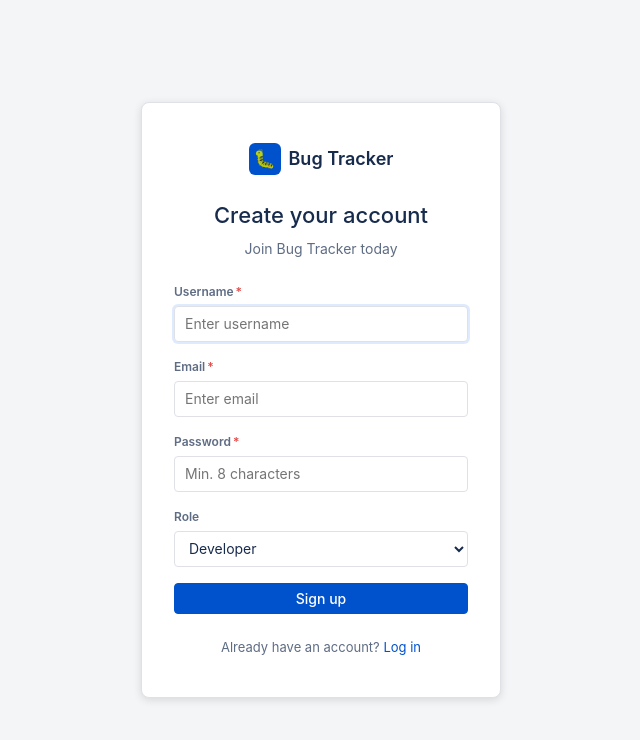
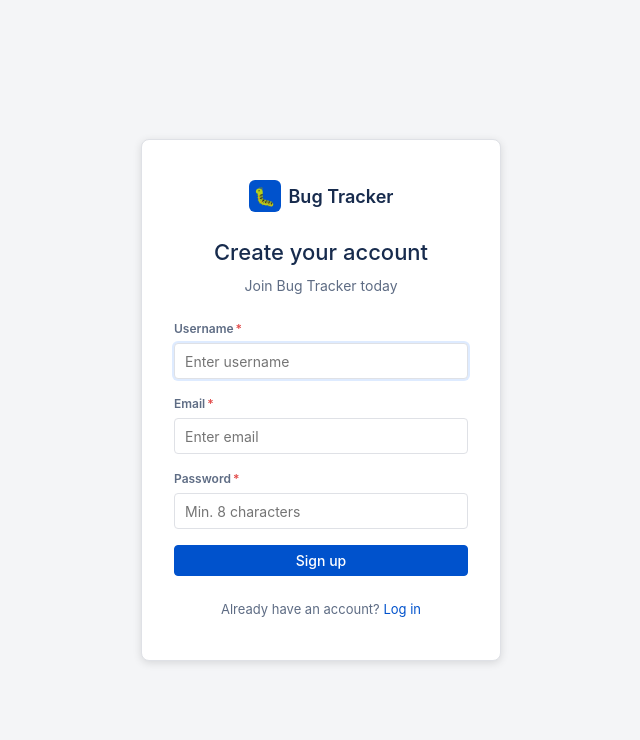
Before and after one commit to Lurkerrrr/bug-tracker, a React (Vite) app in the folder frontend/: page /register in a window 1280 px wide. Shown: the top 740 px of the page, without its empty margins (319-959 px from the left). Built offline with nearby package versions, Linux system fonts and the light colour scheme.

Commit message:
fix: allow ADMIN role to log time on tickets and remove role field from RegisterPage

```diff
--- a/frontend/src/pages/RegisterPage.tsx
+++ b/frontend/src/pages/RegisterPage.tsx
@@ -2,7 +2,6 @@ import { useState } from 'react';
 import { useNavigate, Link } from 'react-router-dom';
 import { authService } from '../features/auth/services/auth.service';
 import { ROUTES } from '../shared/constants/routes.constants';
-import { UserRole } from '../features/auth/types/auth.types';
 import Input from '../shared/components/ui/Input';
 import Button from '../shared/components/ui/Button';
 
@@ -12,7 +11,6 @@ const RegisterPage = () => {
         username: '',
         email: '',
         password: '',
-        role: UserRole.DEVELOPER,
     });
     const [error, setError] = useState('');
     const [loading, setLoading] = useState(false);
@@ -92,18 +90,6 @@ const RegisterPage = () => {
                         minLength={8}
                     />
 
-                    <div style={{ display: 'flex', flexDirection: 'column', gap: 5 }}>
-                        <label style={{ fontSize: 12, fontWeight: 600, color: 'var(--text-secondary)' }}>Role</label>
-                        <select
-                            value={form.role}
-                            onChange={(e) => setForm({ ...form, role: e.target.value as UserRole })}
-                            style={{ height: 36, padding: '0 10px', borderRadius: 4 }}
-                        >
-                            <option value={UserRole.DEVELOPER}>Developer</option>
-                            <option value={UserRole.TESTER}>Tester</option>
-                        </select>
-                    </div>
-
                     {error && (
                         <div style={{ fontSize: 13, color: 'var(--danger)', background: 'var(--danger-bg)', padding: '8px 12px', borderRadius: 4 }}>
                             {error}
```
Also changed, not shown: 1 other file (tests, documents, lock files or other folders).
